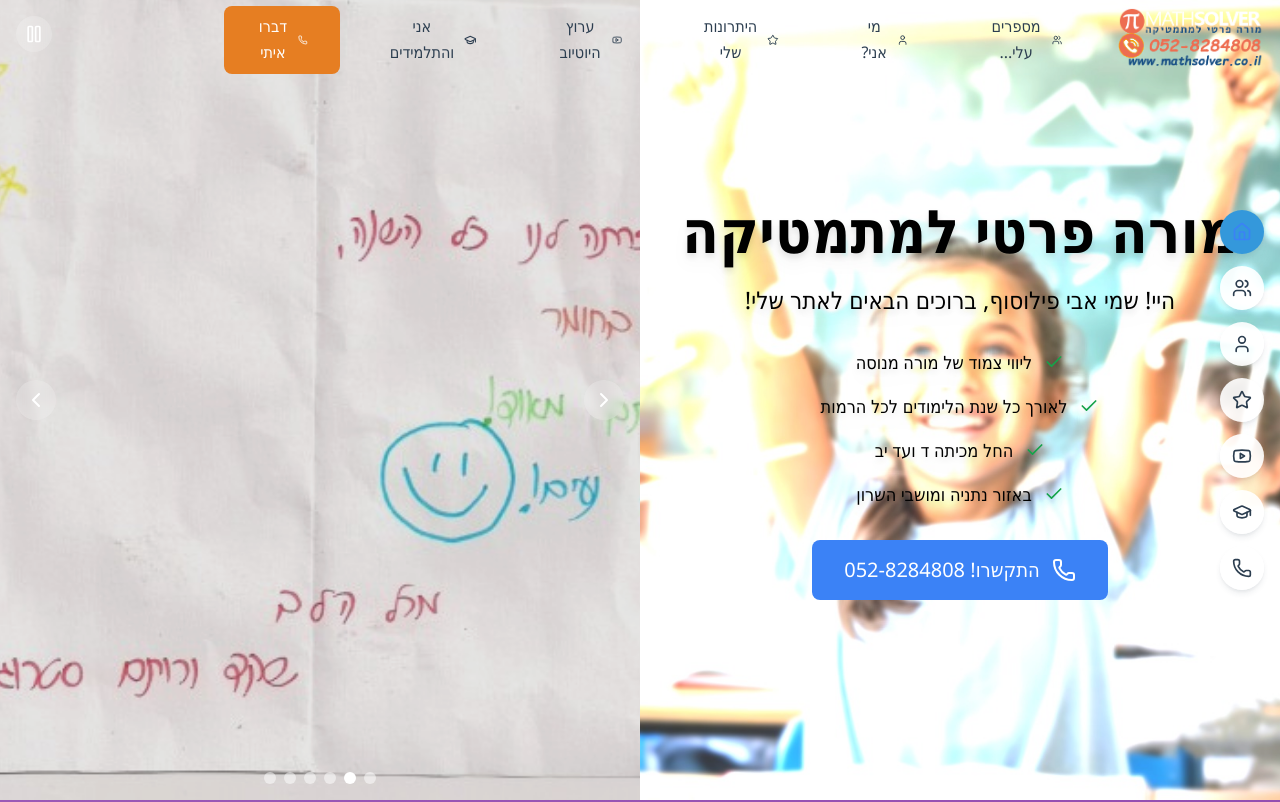
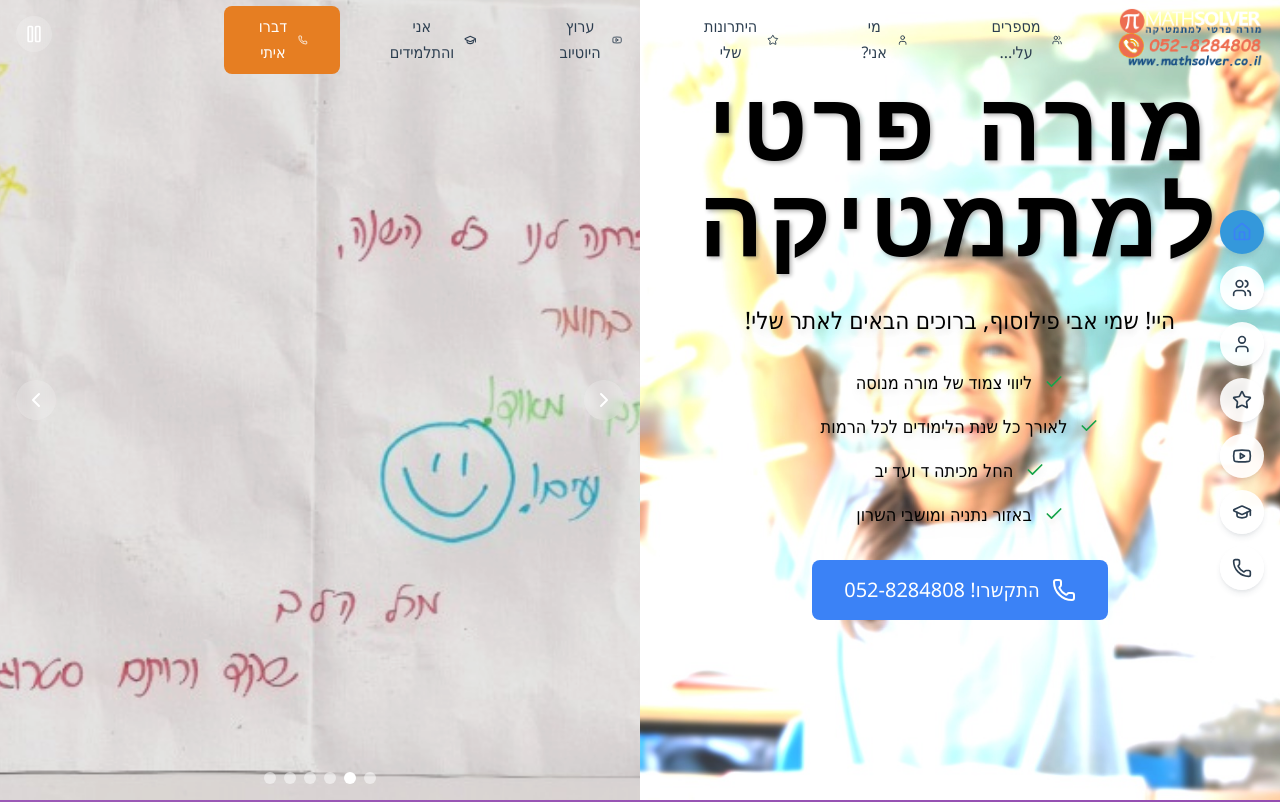
Before and after one commit to aviph/mathsolver.co.il, a Next.js app: page / in a window 1280 px wide. Shown: the top 802 px of the page. Built offline with nearby package versions, Linux system fonts and the light colour scheme.

Commit message:
הוספת עיצוב חדש לכותרות ראשיות ברכיב HeroSection: הוספת פונט מותאם, שינוי גובה הכותרת והוספת אפקטים של צל לטקסט.

```diff
--- a/src/app/globals.css
+++ b/src/app/globals.css
@@ -12,6 +12,14 @@
     font-family: 'Segoe UI', Tahoma, Arial, sans-serif;
     line-height: 1.6;
     color: #2C3E50;
+  }
+
+  /* פונט מותאם לכותרות ראשיות */
+  .hero-title {
+    font-family: 'Arial Black', 'Impact', 'Helvetica Black', 'Arial Bold', sans-serif;
+    font-weight: 900;
+    letter-spacing: 0.05em;
+    text-shadow: 2px 2px 4px rgba(0,0,0,0.3), 0 0 20px rgba(255,255,255,0.5);
   }
 
   /* הגדרות לעברית */
--- a/src/components/HeroSection.tsx
+++ b/src/components/HeroSection.tsx
@@ -88,10 +88,10 @@ export default function HeroSection() {
           <div className="absolute inset-0 bg-white/20"></div>
 
           {/* תוכן מוביל - על התמונה */}
-          <div className="relative z-20 h-full flex items-center justify-center">
+          <div className="relative z-20 h-full flex flex-col justify-start pt-20">
             <div className="text-center px-8">
               <motion.h1
-                className="text-4xl md:text-5xl lg:text-6xl font-bold mb-6 text-black drop-shadow-lg"
+                className="hero-title text-5xl md:text-6xl lg:text-7xl xl:text-8xl mb-8 text-black"
                 initial={{ opacity: 0, y: 20 }}
                 animate={{ opacity: 1, y: 0 }}
                 transition={{ duration: 0.8, delay: 0.4 }}
```
